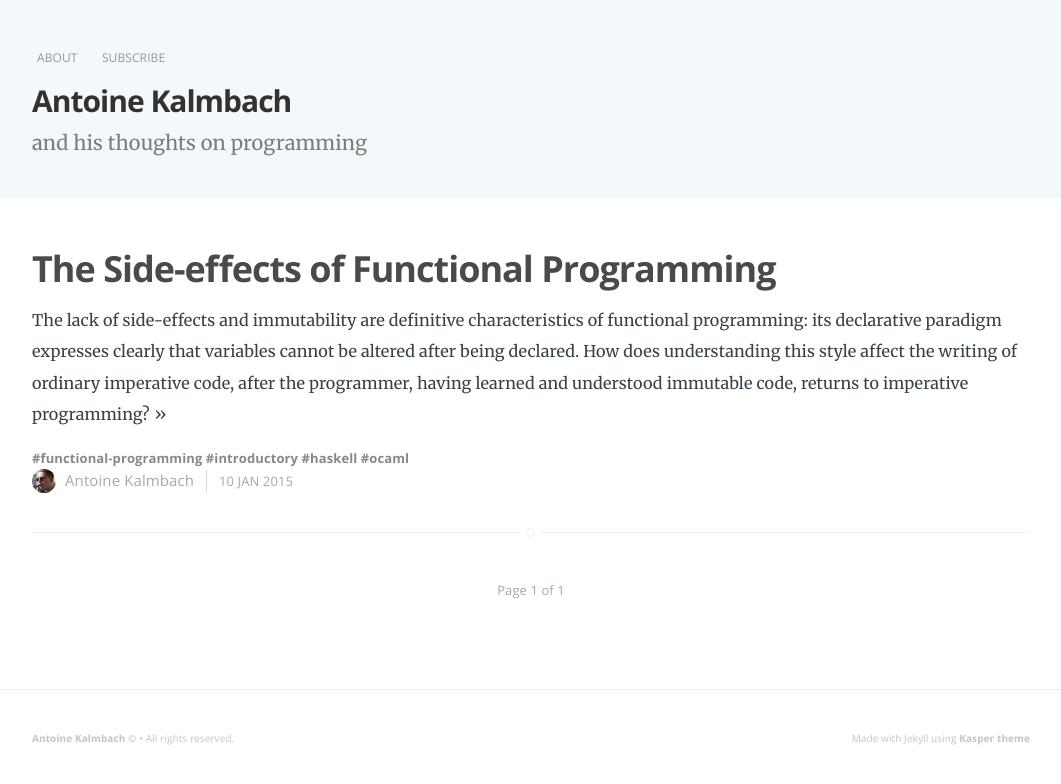
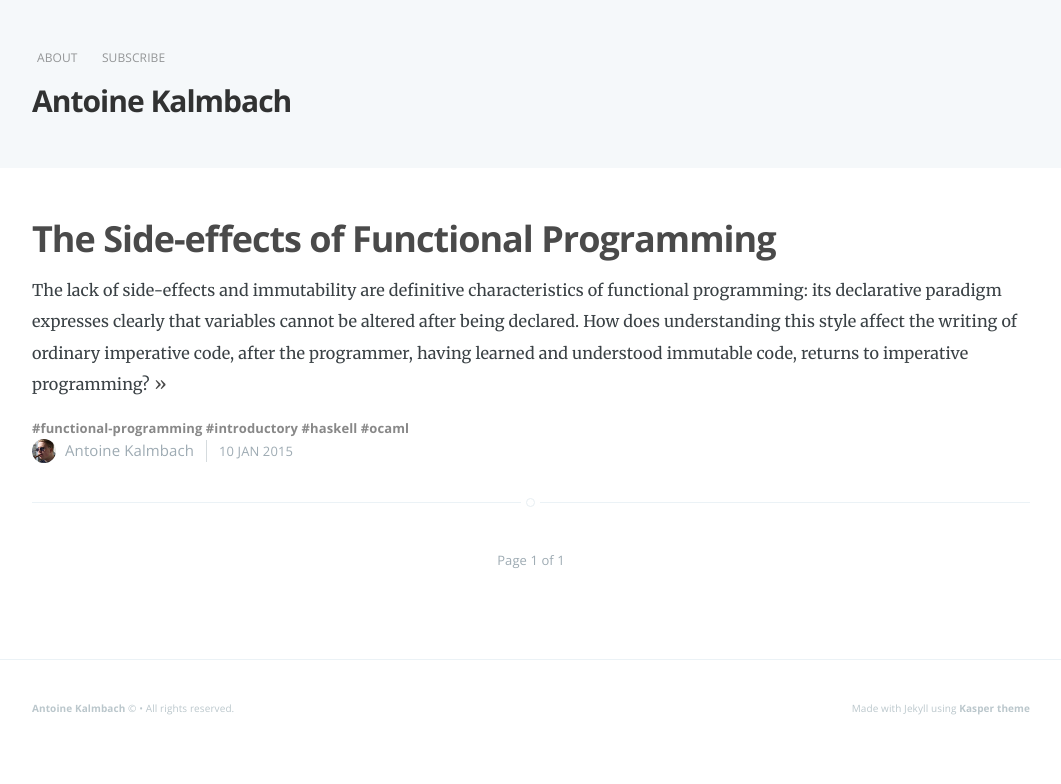
Before and after one commit to ane/ane.github.io, a Jekyll site: the page built from index.html, in a window 1280 px wide. Shown: the top 784 px of the page, without its empty margins (8-1069 px from the left). Built offline with Jekyll 4.4.1, drawn with Linux system fonts in a browser that asks for light colours; Markdown is read by kramdown in place of the engine named in the settings; the list of posts is cut into pages by our own code.

Commit message:
Fix stuff.

```diff
--- a/_config.yml
+++ b/_config.yml
@@ -1,6 +1,6 @@
 name: Antoine Kalmbach
 description: and his thoughts on programming
-meta_description: "Antoine speaks about software."
+meta_description: "Antoine Kalmbach and his thoughts on programming."
 
 encoding: utf-8
 markdown: redcarpet
--- a/_layouts/default.html
+++ b/_layouts/default.html
@@ -25,7 +25,7 @@
     {% if page.description %}
     <meta content="{{ page.description }}" property="og:description">
     {% else %}
-    <meta content="{{ site.description }}" property="og:description">
+    <meta content="{{ site.meta_description }}" property="og:description">
     {% endif %}
     {% if page.url %}
     <meta content="{{ site.url }}{{ page.url }}" property="og:url">
@@ -37,7 +37,7 @@
     {% if page.image %}
     <meta content="/img/posts/{{ page.image }}" property="og:image">
     {% else %}
-    <meta content="/_assets/images/profile.png" property="og:image">
+    <meta content="/assets/images/profile.png" property="og:image">
     {% endif %}
     {% if page.categories %}
     {% for category in page.categories limit:1 %}
--- a/_posts/2015-1-1-side-effects-of-functional-programming.markdown
+++ b/_posts/2015-1-1-side-effects-of-functional-programming.markdown
@@ -2,6 +2,7 @@
 layout: post
 disqus: true
 title:  "The Side-effects of Functional Programming"
+description: "How does learning functional programming affect the way you write imperative code? From a perspective of traditional, imperative programming, functional programming seems strange and counterintuitive. Yet there is beauty in its strangeness, though it might be difficult to see at a glance. Once you see it, everything changes."
 date:   2015-1-10 12:00:00
 tags:
 - functional-programming
--- a/index.html
+++ b/index.html
@@ -18,9 +18,7 @@ about: 'about.html'
     <div class="vertical">
         <div class="main-header-content inner">
             <h1 class="page-title">{{ site.name }}</h1>
-            <h2 class="page-description">
-                {% if site.description %} {{ site.description }} {% endif %}
-            </h2>
+            <h2 class="page-description">{% if site.short_description %} {{ site.short_description }} {% endif %}</h2>
         </div>
     </div>
     <a class="scroll-down icon-arrow-left" href="#content" data-offset="-45"><span class="hidden">Scroll Down</span></a>
```
